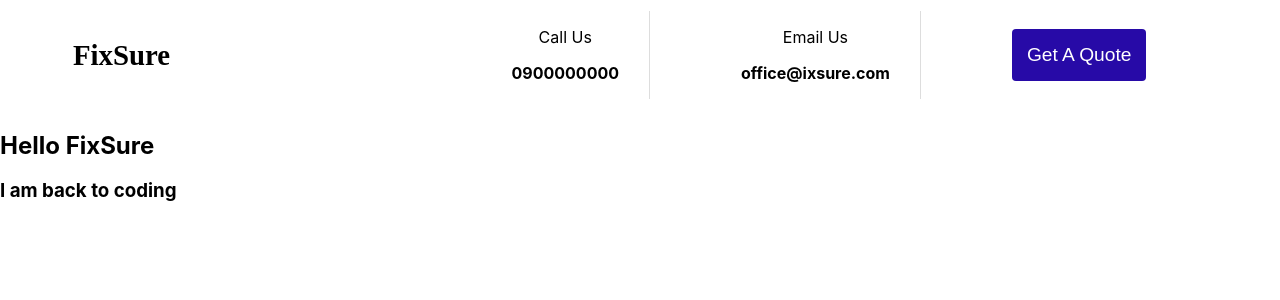
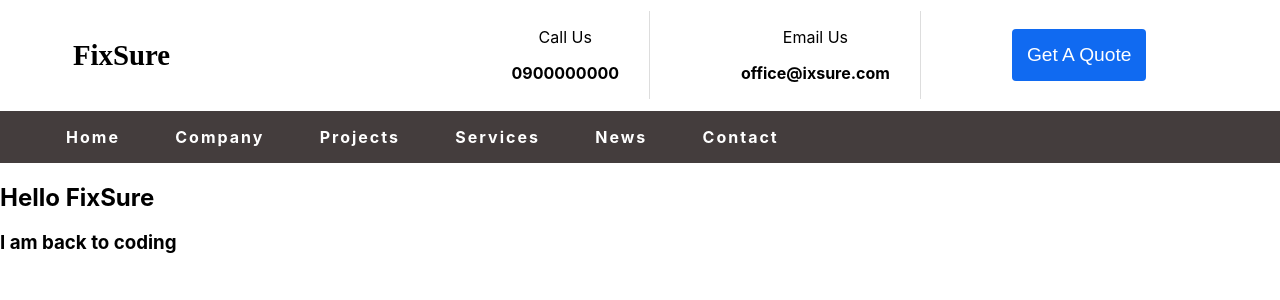
Before and after one commit to Bola-coder/FixSure-Automobile, a React (Create React App) app: page / in a window 1280 px wide. Shown: the top 300 px of the page. Built offline with nearby package versions, Linux system fonts and the light colour scheme.

Commit message:
Finished working on he desktop version of the header

```diff
--- a/src/Styles/Header/HeaderWidget.module.css
+++ b/src/Styles/Header/HeaderWidget.module.css
@@ -10,6 +10,7 @@
     font-size: 1.8rem;
     font-weight: bolder;
     font-family: 'Dangrek', cursive;
+    cursor: pointer;
 }
 
 .widgets{
@@ -42,6 +43,10 @@
 }
 
 .widgetButton:hover{
-    background-color: var(--blackColor);
+    background-color: var(--greyColor);
     color: var(--whiteColor);
 }
+
+.widgetButton:focus{
+    outline: none;
+}
--- /dev/null
+++ b/src/Styles/Header/Nav.module.css
@@ -0,0 +1,24 @@
+.nav{
+
+    background-color: var(--greyColor);
+}
+
+.nav__contents{
+    width: 60%;
+    display: flex;
+    justify-content: space-around;
+    align-items: center;
+    margin-left: 3%;
+}
+
+.nav__content{
+    color: var(--whiteColor);
+    font-weight: bold;
+    letter-spacing: 2px;
+    cursor: pointer;
+    transition: color .5s;
+}
+
+.nav__content:hover{
+    color: var(--mainColor);
+}
--- a/src/components/Header/Header.jsx
+++ b/src/components/Header/Header.jsx
@@ -1,10 +1,12 @@
 import React from "react";
 import HeaderWidget from "./HeaderWidget";
+import Nav from "./Nav";
 
 const Header = () => {
   return (
     <section>
       <HeaderWidget />
+      <Nav />
     </section>
   );
 };
--- /dev/null
+++ b/src/components/Header/Nav.jsx
@@ -0,0 +1,31 @@
+import React from "react";
+import styles from "./../../Styles/Header/Nav.module.css";
+
+const Nav = () => {
+  return (
+    <nav className={styles.nav}>
+      <div className={styles.nav__contents}>
+        <div className={styles.nav__content}>
+          <p>Home</p>
+        </div>
+        <div className={styles.nav__content}>
+          <p>Company</p>
+        </div>
+        <div className={styles.nav__content}>
+          <p>Projects</p>
+        </div>
+        <div className={styles.nav__content}>
+          <p>Services</p>
+        </div>
+        <div className={styles.nav__content}>
+          <p>News</p>
+        </div>
+        <div className={styles.nav__content}>
+          <p>Contact</p>
+        </div>
+      </div>
+    </nav>
+  );
+};
+
+export default Nav;
--- a/src/index.css
+++ b/src/index.css
@@ -1,8 +1,8 @@
 :root{
-  --mainColor: #270aa7;
+  --mainColor: #106af1;
   --whiteColor: #ffffff;
   --blackColor: #000000;
-  --greyColor: #dddddd;
+  --greyColor: #443d3d;
 }
 html{
   padding: 0;
```
